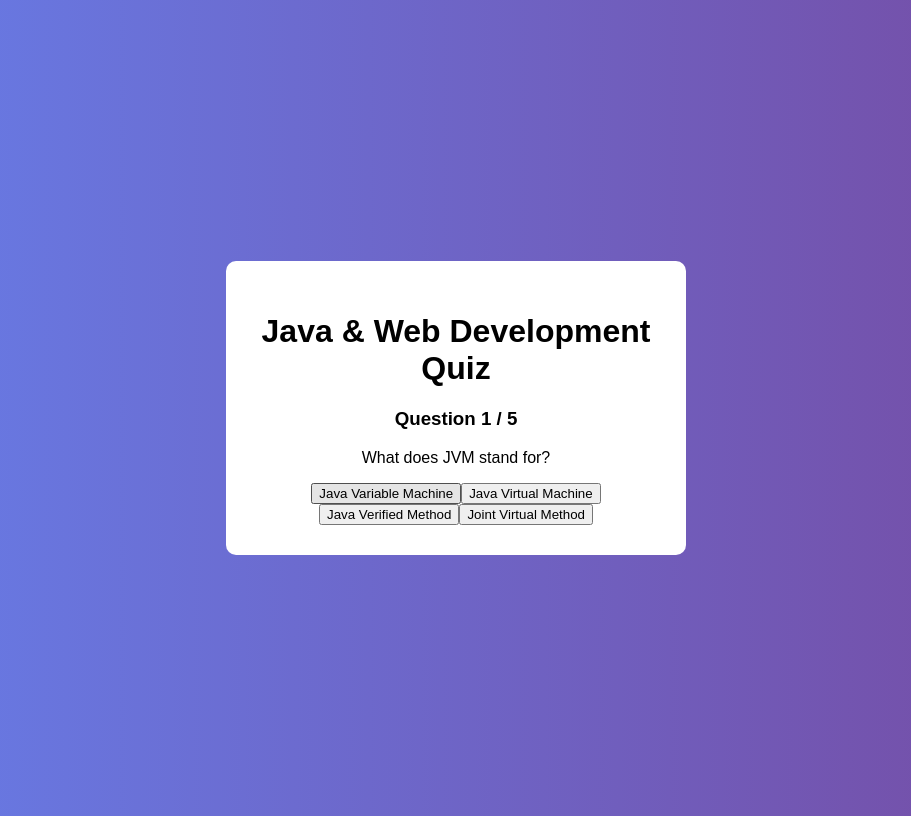
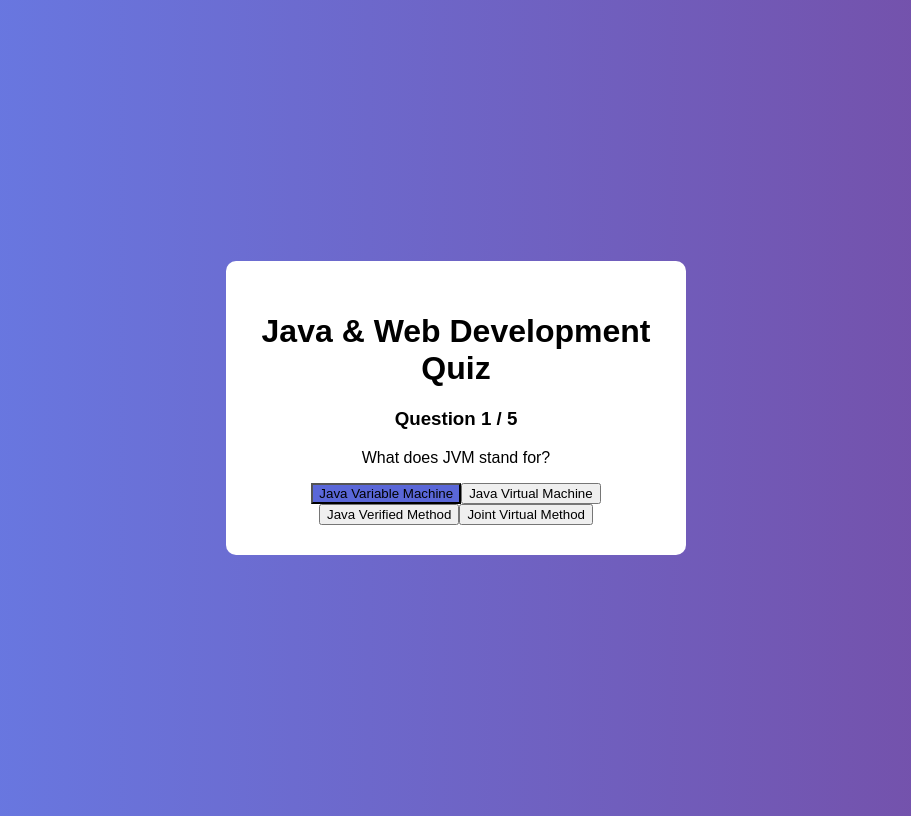
Before and after one commit to VaishnaviGund42/quiz-app, a React (Vite) app: page / in a window 1280 px wide. In both pictures the pointer is over the button "Java Variable Machine". Shown: the whole page, without its empty margins (184-1095 px from the left). Built offline with nearby package versions, Linux system fonts and the light colour scheme.

Commit message:
button hover css added

```diff
--- a/src/index.css
+++ b/src/index.css
@@ -20,3 +20,6 @@ body {
   width: 400px;
   text-align: center;
 }
+button:hover {
+  background-color: #5a67d8;
+}
```
